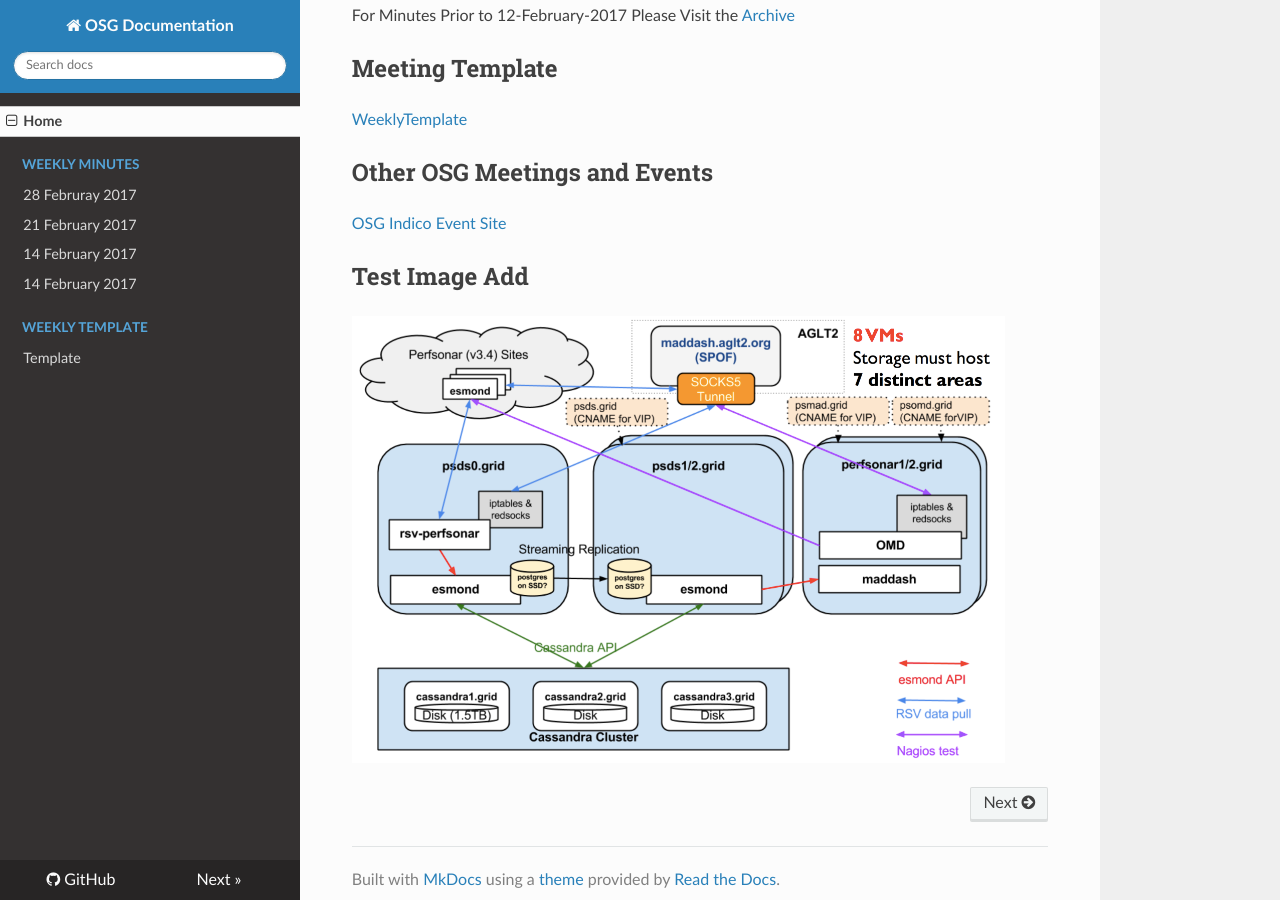
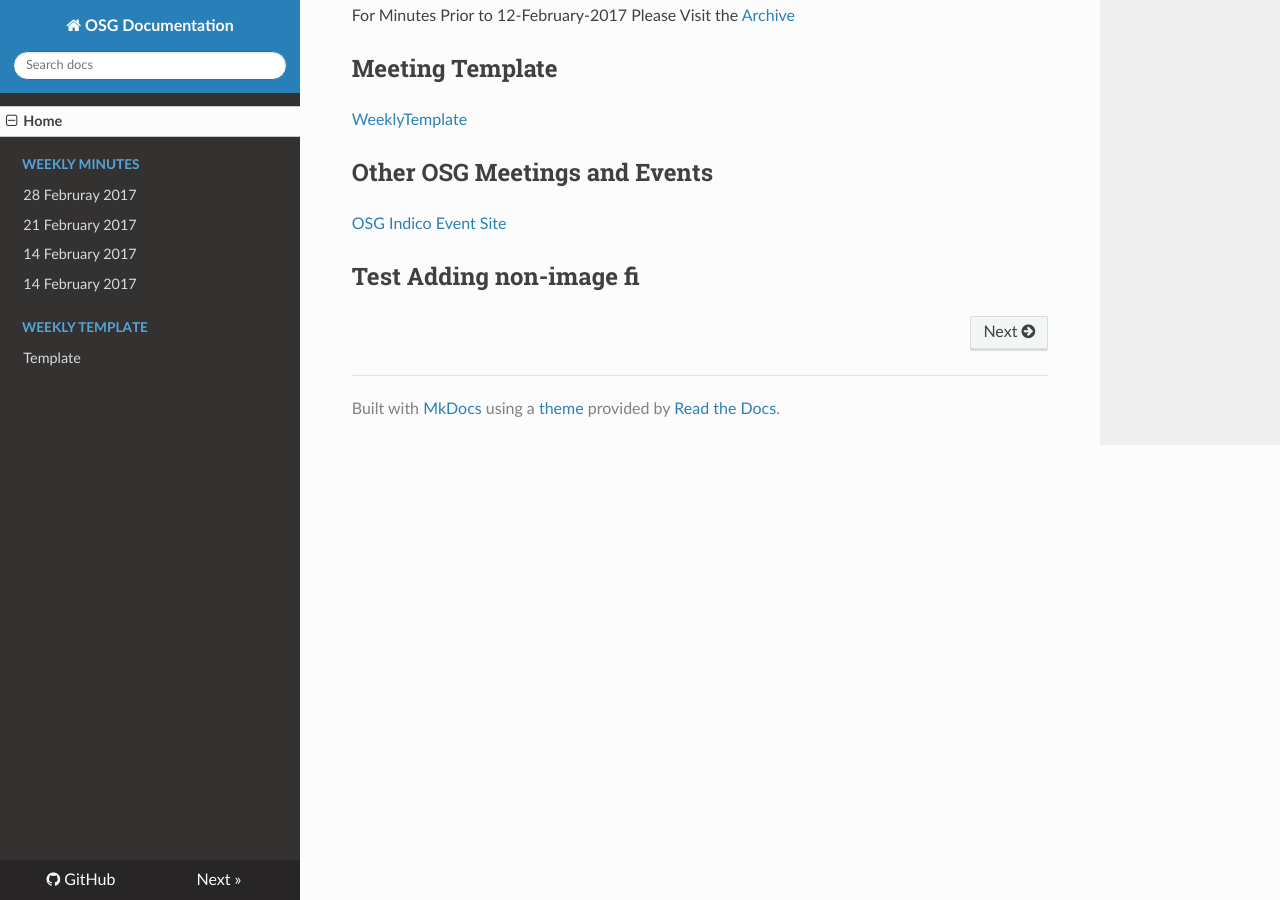
Before and after one commit to zsshah/production, an MkDocs documentation site: the page built from docs/index.md, in a window 1280 px wide and 900 px high, scrolled down 1228 px. Built offline with MkDocs 1.6.1, drawn with Linux system fonts in a browser that asks for light colours; nearby versions of some CDN libraries; old or Windows-style settings are respelled for this version of MkDocs.

Commit message:
Update index.md

```diff
--- a/docs/index.md
+++ b/docs/index.md
@@ -39,6 +39,4 @@
 
 [OSG Indico Event Site](https://indico.fnal.gov/categoryDisplay.py?categId=86)
 
-## Test Image Add
-
-![Datastore Logical Diagram](files/Datastore_Logical_Diagram.png)
+## Test Adding non-image fi
```
